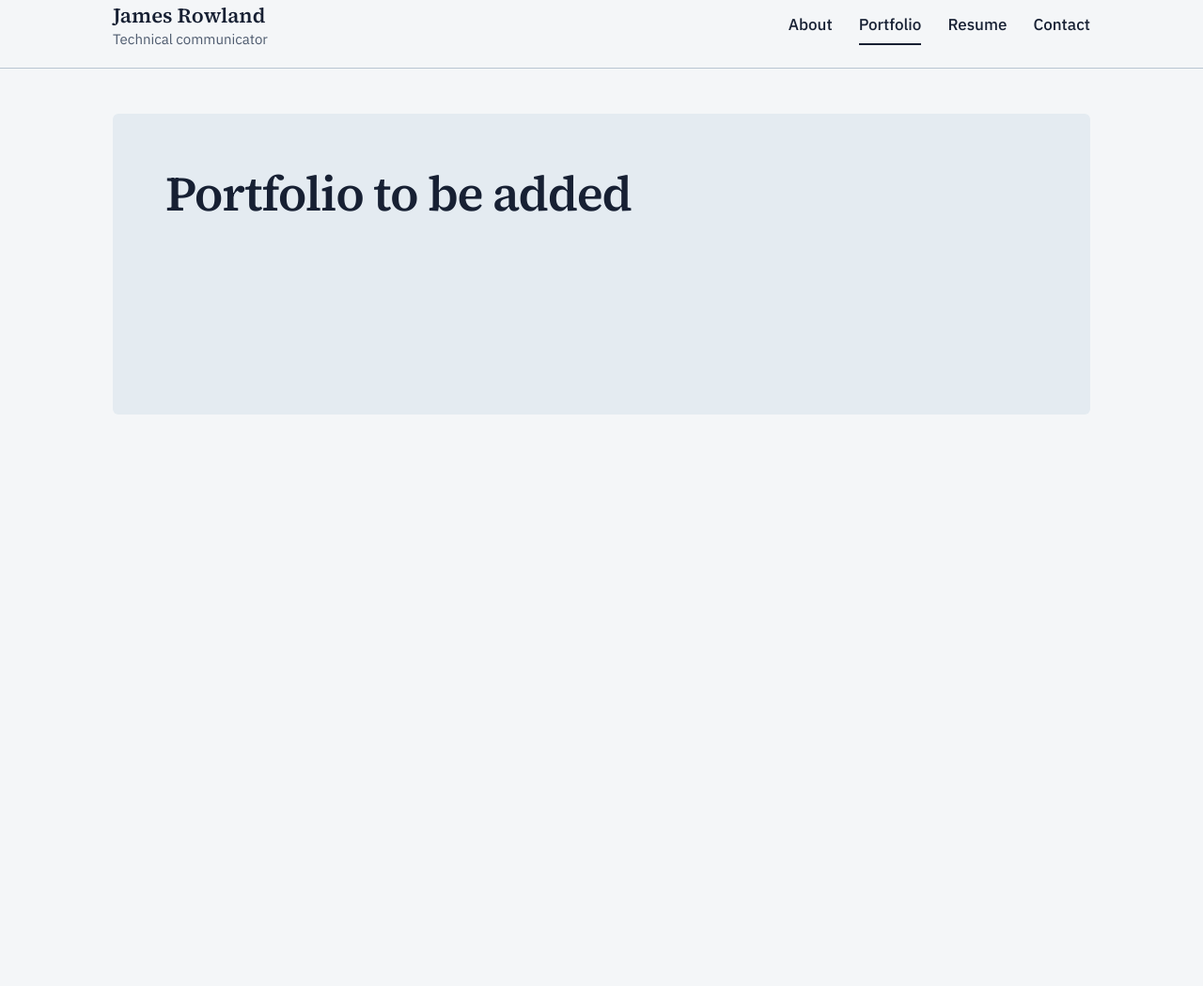
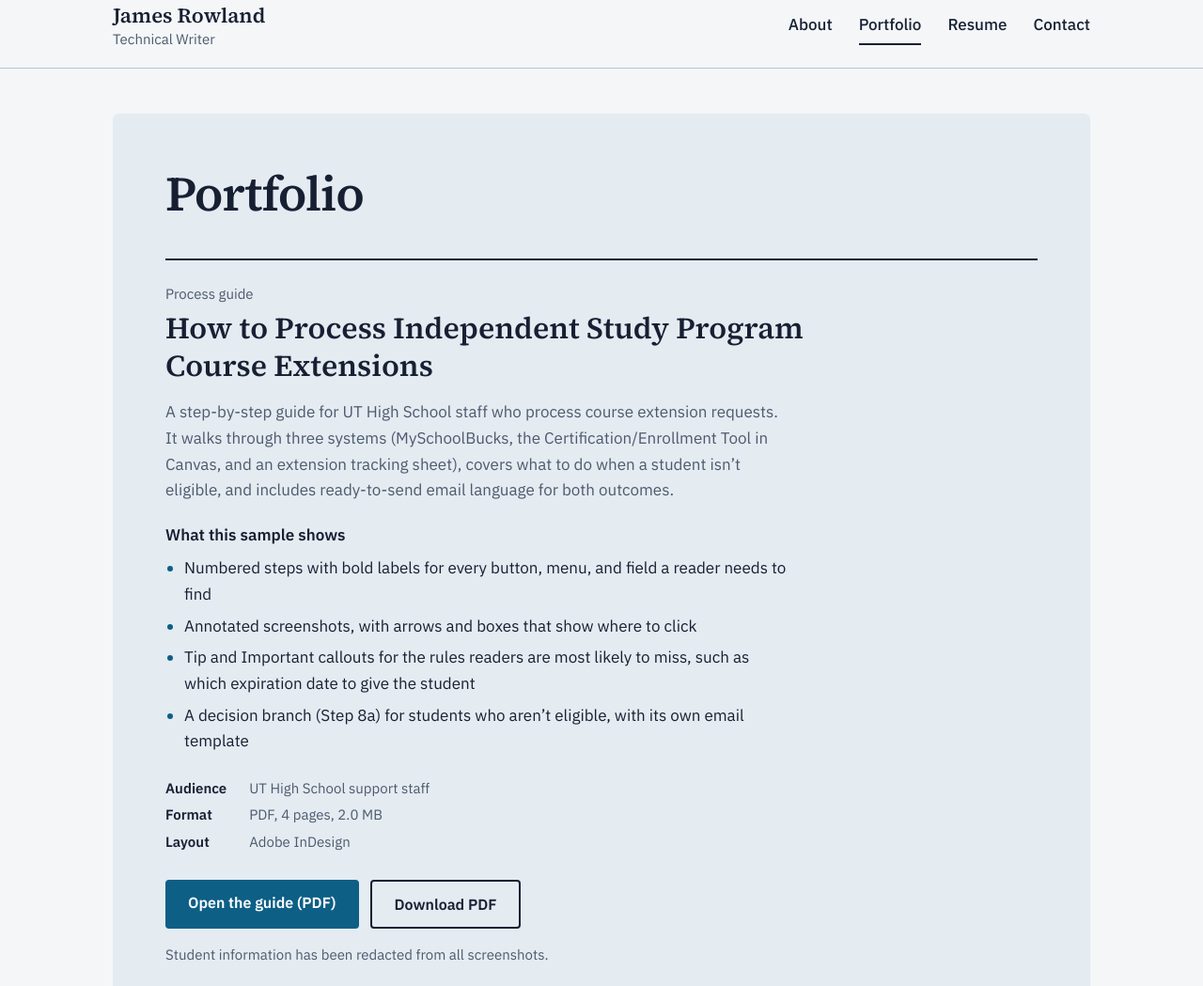
Before and after one commit to jtrowland97/portfolio, a plain HTML site: page portfolio.html in a window 1280 px wide. Shown: the part 17-1066 px from the top of the page at 94% size. Before the commit the page ends 800 px from the top, so only its background shows below. Drawn offline with nearby package versions, Linux system fonts and the light colour scheme.

Commit message:
Add files via upload

```diff
--- a/portfolio.html
+++ b/portfolio.html
@@ -49,7 +49,7 @@
 
       <a href="index.html" class="no-underline leading-tight">
         <strong class="block font-serif text-[1.375rem] font-semibold">James Rowland</strong>
-        <span class="text-[0.9375rem] text-muted dark:text-muted-dark">Technical communicator</span>
+        <span class="text-[0.9375rem] text-muted dark:text-muted-dark">Technical Writer</span>
       </a>
 
       <nav aria-label="Main">
@@ -57,7 +57,7 @@
           <!-- On each page, add aria-current="page" and border-ink dark:border-ink-dark to its own link
                (replace border-transparent) so visitors can see where they are. -->
           <li><a href="about.html" class="inline-block py-1.5 font-medium no-underline border-b-2 border-transparent hover:border-accent dark:hover:border-accent-dark">About</a></li>
-          <li><a href="portfolio.html" class="inline-block py-1.5 font-medium no-underline border-b-2 border-ink dark:border-ink-dark hover:border-accent dark:hover:border-accent-dark"">Portfolio</a></li>
+          <li><a href="portfolio.html" class="inline-block py-1.5 font-medium no-underline border-b-2 border-ink dark:border-ink-dark hover:border-accent dark:hover:border-accent-dark">Portfolio</a></li>
           <li><a href="resume.html" class="inline-block py-1.5 font-medium no-underline border-b-2 border-transparent hover:border-accent dark:hover:border-accent-dark">Resume</a></li>
           <li><a href="contact.html" class="inline-block py-1.5 font-medium no-underline border-b-2 border-transparent hover:border-accent dark:hover:border-accent-dark">Contact</a></li>
         </ul>
@@ -74,12 +74,73 @@
         class="mt-12 mb-20 rounded-md bg-panel dark:bg-panel-dark p-[clamp(1.75rem,5vw,3.5rem)] min-h-[20rem]">
 
         <h1 id="page-heading"
-          class="m-0 mb-6 font-serif font-semibold text-[clamp(2rem,4.6vw,3.25rem)] leading-[1.12] tracking-tight">
-          Portfolio to be added
+          class="m-0 mb-10 font-serif font-semibold text-[clamp(2rem,4.6vw,3.25rem)] leading-[1.12] tracking-tight">
+          Portfolio
         </h1>
 
+        <!-- ================= Sample: Course extensions guide ================= -->
+        <section id="extensions-guide" aria-labelledby="extensions-heading"
+          class="pt-6 border-t-2 border-ink dark:border-ink-dark">
 
-        </div>
+          <p class="m-0 mb-1 text-[0.9375rem] text-muted dark:text-muted-dark">Process guide</p>
+          <h2 id="extensions-heading"
+            class="m-0 mb-4 max-w-[40ch] font-serif font-semibold text-[clamp(1.5rem,3vw,2rem)] leading-tight">
+            How to Process Independent Study Program Course Extensions
+          </h2>
+
+          <p class="m-0 mb-5 max-w-[65ch] text-muted dark:text-muted-dark">
+            A step-by-step guide for UT High School staff who process course extension requests. It walks through three systems (MySchoolBucks, the Certification/Enrollment Tool in Canvas, and an extension tracking sheet), covers what to do when a student isn’t eligible, and includes ready-to-send email language for both outcomes.
+          </p>
+
+          <h3 class="m-0 mb-2 font-semibold text-[1.0625rem]">What this sample shows</h3>
+          <ul class="list-disc pl-5 m-0 mb-6 max-w-[65ch] grid gap-1.5 marker:text-accent dark:marker:text-accent-dark">
+            <li>Numbered steps with bold labels for every button, menu, and field a reader needs to find</li>
+            <li>Annotated screenshots, with arrows and boxes that show where to click</li>
+            <li>Tip and Important callouts for the rules readers are most likely to miss, such as which expiration date to give the student</li>
+            <li>A decision branch (Step 8a) for students who aren’t eligible, with its own email template</li>
+          </ul>
+
+          <dl class="m-0 mb-7 grid grid-cols-[auto_minmax(0,1fr)] gap-x-6 gap-y-1 text-[0.9375rem]">
+            <dt class="font-semibold">Audience</dt>
+            <dd class="m-0 text-muted dark:text-muted-dark">UT High School support staff</dd>
+            <dt class="font-semibold">Format</dt>
+            <dd class="m-0 text-muted dark:text-muted-dark">PDF, 4 pages, 2.0 MB</dd>
+            <dt class="font-semibold">Layout</dt>
+            <dd class="m-0 text-muted dark:text-muted-dark">Adobe InDesign</dd>
+          </dl>
+
+          <div class="flex flex-wrap gap-3 mb-4">
+            <a href="files/uths-course-extensions-guide.pdf" target="_blank" rel="noopener"
+              class="inline-block px-6 py-3 rounded font-semibold text-base no-underline bg-accent dark:bg-accent-dark text-onaccent dark:text-onaccent-dark transition-transform duration-150 hover:-translate-y-px motion-reduce:transition-none">
+              Open the guide (PDF)<span class="sr-only"> (opens in a new tab)</span>
+            </a>
+            <a href="files/uths-course-extensions-guide.pdf" download
+              class="inline-block px-6 py-3 rounded font-semibold text-base no-underline border-2 border-ink dark:border-ink-dark hover:bg-page dark:hover:bg-page-dark">
+              Download PDF
+            </a>
+          </div>
+
+          <p class="m-0 mb-6 text-[0.9375rem] text-muted dark:text-muted-dark">Student information has been redacted from all screenshots.</p>
+
+          <!-- Desktop: inline PDF preview. Phones and tablets: page 1 preview that opens the PDF. -->
+          <figure class="m-0">
+            <object data="files/uths-course-extensions-guide.pdf#view=FitH" type="application/pdf"
+              aria-label="PDF preview: How to Process Independent Study Program Course Extensions"
+              class="hidden md:block w-full h-[75vh] min-h-[32rem] rounded border border-rule dark:border-rule-dark bg-page dark:bg-page-dark">
+              <p class="m-0 p-6">Your browser can’t show PDFs inline. <a href="files/uths-course-extensions-guide.pdf" class="font-medium text-accent dark:text-accent-dark underline">Open the guide (PDF)</a>.</p>
+            </object>
+
+            <a href="files/uths-course-extensions-guide.pdf" target="_blank" rel="noopener" class="md:hidden block max-w-[28rem]">
+              <img src="images/extensions-guide-page-1.jpg"
+                alt="First page of the guide, showing the first three steps with annotated screenshots"
+                width="850" height="1100" loading="lazy"
+                class="w-full h-auto rounded border border-rule dark:border-rule-dark">
+              <span class="sr-only">Open the full PDF (opens in a new tab)</span>
+            </a>
+            <figcaption class="md:hidden mt-2 text-[0.9375rem] text-muted dark:text-muted-dark">Page 1 of 4. Tap to open the full guide.</figcaption>
+          </figure>
+
+        </section>
 
       </article>
 
```
Also changed, not shown: about.html (+1 -1 lines), contact.html (+2 -2 lines), index.html (+7 -14 lines), resume.html (+2 -2 lines).
